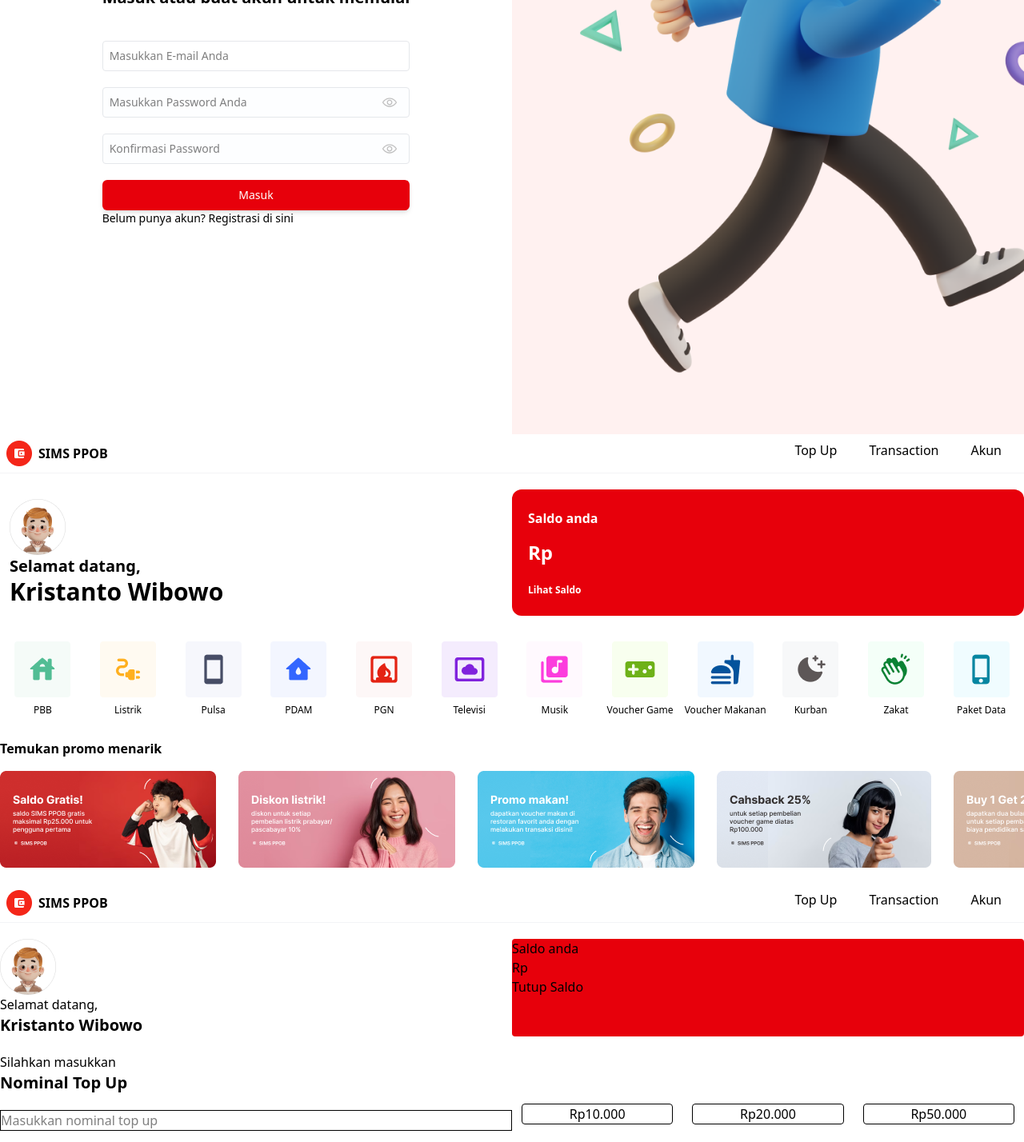
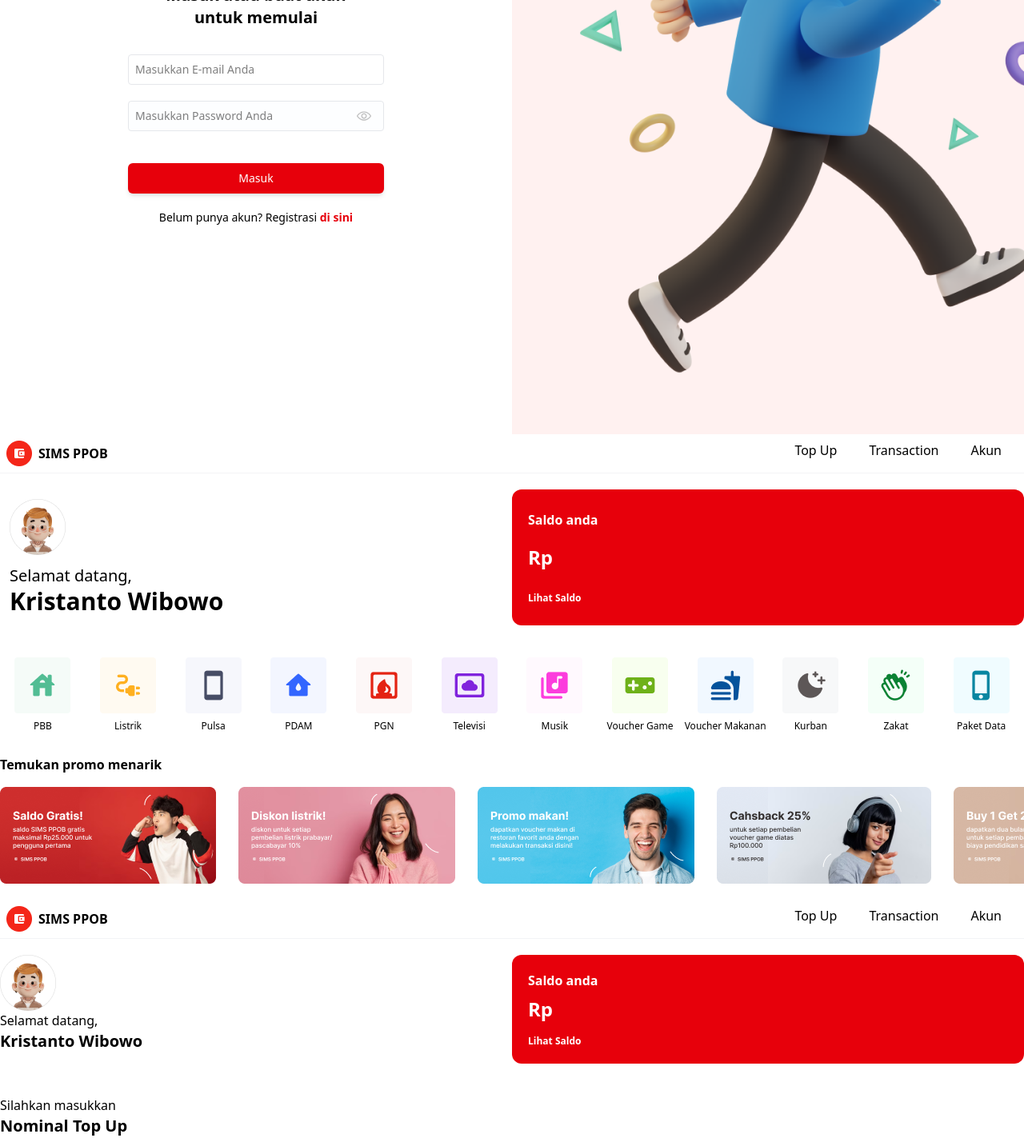
Before and after one commit to agungshndy/sims-ppob, a React (Vite) app: page / in a window 1280 px wide. Shown: the part 1200-2628 px from the top of the page at 80% size. Built offline with nearby package versions, Linux system fonts and the light colour scheme.

Commit message:
topup page update

```diff
--- a/src/components/Home.jsx
+++ b/src/components/Home.jsx
@@ -48,10 +48,10 @@ function Home() {
           </div>
     </div>
     <div className='jumbotron grid grid-cols-2 my-5'>
-        <div className='m-3 text-xl font-semibold'>
+        <div className='m-3 text-xl'>
           <img src={Profile} alt="profile picture" />
-          <p>Selamat datang,</p>
-          <p className='text-3xl'>Kristanto Wibowo</p>
+          <p className='mt-3'>Selamat datang,</p>
+          <p className='text-3xl font-semibold'>Kristanto Wibowo</p>
         </div>
         <div className='p-5 text-white font-semibold bg-red-600 rounded-xl grid items-center'>
           <h1 className='mb-2'>Saldo anda</h1>
@@ -59,7 +59,7 @@ function Home() {
           <p className='text-xs'>Lihat Saldo</p>
         </div>
     </div>
-    <div className='feature grid grid-cols-12 justify-items-center mt-8'>
+    <div className='feature grid grid-cols-12 justify-items-center mt-10'>
         <div className='items-center text-center text-xs'>
           <img className='mb-2' src={PBB} alt="pbb" />
           <p>PBB</p>
@@ -93,7 +93,7 @@ function Home() {
           <p>Voucher Game</p>
         </div>
         <div className='items-center text-center text-xs'>
-          <img className=' mb-2 mx-auto' src={Voucher} alt="voucher makanan" />
+          <img className='mb-2 mx-auto' src={Voucher} alt="voucher makanan" />
           <p>Voucher Makanan</p>
         </div>
         <div className='items-center text-center text-xs'>
--- a/src/components/Login.jsx
+++ b/src/components/Login.jsx
@@ -18,15 +18,18 @@ function Login() {
  return (
  <div id='login' className='container mx-auto'>
     <div className='grid grid-cols-2 items-center'>
-      <div className="registerForm mx-auto">
+      <div className="registerForm mx-auto w-[20rem] max-sm:w-auto">
          <div className='logo flex space-x-2 justify-center items-center'>
           <img src={Logo} alt="logo"/>
           <p className='text-xl font-semibold'>SIMS PPOB</p>
          </div>
-          <h1 className='text-xl font-semibold my-5'>Masuk atau buat akun untuk memulai</h1>
+          <div className='text-xl font-semibold text-center mt-4 mb-3'>
+            <h1>Masuk atau buat akun</h1>
+            <h1>untuk memulai</h1>
+          </div>
           <div className='flex flex-col'>
-            <input className='p-2 border rounded-sm border-gray-200 my-5 outline-blue-600 text-sm' type="email" name="email" id="email" placeholder="Masukkan E-mail Anda" required/>
-            <div className="relative flex items-center mb-5">
+            <input className='w-auto p-2 border rounded-sm border-gray-200 my-5 outline-blue-600 text-sm' type="email" name="email" id="email" placeholder="Masukkan E-mail Anda" required/>
+            <div className="relative flex items-center mb-10">
                 <input type="password" placeholder="Masukkan Password Anda"
                     className="p-2 bg-[#fdfeff] focus:bg-transparent w-full text-sm border border-gray-200 outline-blue-600 rounded transition-all" />
 
@@ -37,23 +40,12 @@ function Login() {
                       data-original="#000000"></path>
                 </svg>
               </div>
-              <div className="relative flex items-center mb-5">
-                <input type="password" placeholder="Konfirmasi Password"
-                    className="p-2 bg-[#fdfeff] focus:bg-transparent w-full text-sm border border-gray-200 outline-blue-600 rounded transition-all" />
-
-                <svg xmlns="http://www.w3.org/2000/svg" fill="#bbb" stroke="#bbb"
-                    className="w-[18px] h-[18px] absolute right-4 cursor-pointer" viewBox="0 0 128 128">
-                <path
-                      d="M64 104C22.127 104 1.367 67.496.504 65.943a4 4 0 0 1 0-3.887C1.367 60.504 22.127 24 64 24s62.633 36.504 63.496 38.057a4 4 0 0 1 0 3.887C126.633 67.496 105.873 104 64 104zM8.707 63.994C13.465 71.205 32.146 96 64 96c31.955 0 50.553-24.775 55.293-31.994C114.535 56.795 95.854 32 64 32 32.045 32 13.447 56.775 8.707 63.994zM64 88c-13.234 0-24-10.766-24-24s10.766-24 24-24 24 10.766 24 24-10.766 24-24 24zm0-40c-8.822 0-16 7.178-16 16s7.178 16 16 16 16-7.178 16-16-7.178-16-16-16z"
-                      data-original="#000000"></path>
-                </svg>
-              </div>
-              <button className="hover:cursor-pointer rounded-md bg-red-600 py-2 px-4 border border-transparent text-center text-sm text-white transition-all shadow-md hover:shadow-lg focus:bg-red-700 focus:shadow-none active:bg-red-700 hover:bg-red-700 active:shadow-none disabled:pointer-events-none disabled:opacity-50 disabled:shadow-none" type="button">
+              <button className="hover:cursor-pointer rounded-md bg-red-600 mb-2 py-2 px-4 border border-transparent text-center text-sm text-white transition-all shadow-md hover:shadow-lg focus:bg-red-700 focus:shadow-none active:bg-red-700 hover:bg-red-700 active:shadow-none disabled:pointer-events-none disabled:opacity-50 disabled:shadow-none" type="button">
                 Masuk
               </button>
             </div>
 
-          <p className="text-sm">Belum punya akun? Registrasi <a href="#register">di sini</a></p>
+          <p className="mt-3 text-sm text-center">Belum punya akun? Registrasi <a className='font-semibold text-red-600' href="#register">di sini</a></p>
       </div>
       <div className='logo'>
           <img src={IlustrasiLogin} alt="Ilustrasi Login" />
--- a/src/components/TopUp.jsx
+++ b/src/components/TopUp.jsx
@@ -36,30 +36,30 @@ function TopUp() {
           <p>Selamat datang,</p>
           <h2 className='text-xl font-semibold'>Kristanto Wibowo</h2>
         </div>
-        <div className='bg-red-600 rounded'>
-          <h1>Saldo anda</h1>
-          <p>Rp</p>
-          <p>Tutup Saldo</p>
+        <div className='p-5 text-white font-semibold bg-red-600 rounded-xl grid items-center'>
+          <h1 className='mb-2'>Saldo anda</h1>
+          <p className='text-2xl mb-4'>Rp</p>
+          <p className='text-xs'>Lihat Saldo</p>
         </div>
     </div>
-    <div className='topup-feature my-5'>
+    <div className='topup-feature my-10'>
         <p>Silahkan masukkan</p>
-        <h1 className='text-xl font-semibold'>Nominal Top Up</h1>
-    <div className='grid grid-cols-2'>
-      <div className='grid grid-cols-1'>
-        <input className='border-1 my-5' type="text" name="nominal" id="nominal" placeholder='Masukkan nominal top up'/>
-        <button className="hover:cursor-pointer rounded-md bg-gray-300 py-2 px-4 border border-transparent text-center text-sm text-white transition-all shadow-md hover:shadow-lg focus:bg-red-700 focus:shadow-none active:bg-red-700 hover:bg-red-700 active:shadow-none disabled:pointer-events-none disabled:opacity-50 disabled:shadow-none" type="button">
+        <h1 className='text-xl font-semibold mb-5'>Nominal Top Up</h1>
+    <div className='grid grid-cols-3'>
+      <div className='grid grid-cols-1 col-span-2'>
+        <input className='border border-gray-200 p-2 mt-3 rounded-sm' type="text" name="nominal" id="nominal" placeholder='Masukkan nominal top up'/>
+        <button className="hover:cursor-pointer my-5 rounded-md bg-gray-300 py-2 px-4 border border-transparent font-semibold text-center text-sm text-white transition-all shadow-md hover:shadow-lg focus:bg-red-700 focus:shadow-none active:bg-red-700 hover:bg-red-700 active:shadow-none disabled:pointer-events-none disabled:opacity-50 disabled:shadow-none" type="button">
             Top Up
         </button>
       </div>
-      <div>
+      <div className='flex items-center justify-items-center'>
         <div className='grid grid-cols-3'>
-          <button className='border-1 m-3 rounded hover:cursor-pointer'>Rp10.000</button>
-          <button className='border-1 m-3 rounded hover:cursor-pointer'>Rp20.000</button>
-          <button className='border-1 m-3 rounded hover:cursor-pointer'>Rp50.000</button>
-          <button className='border-1 m-3 rounded hover:cursor-pointer'>Rp100.000</button>
-          <button className='border-1 m-3 rounded hover:cursor-pointer'>Rp250.000</button>
-          <button className='border-1 m-3 rounded hover:cursor-pointer'>Rp500.000</button>
+          <button className='p-2 border border-gray-200 ml-3 mt-1 mb-3 rounded hover:cursor-pointer'>Rp10.000</button>
+          <button className='p-2 border border-gray-200 mx-2 mt-1 mb-3 rounded hover:cursor-pointer'>Rp20.000</button>
+          <button className='p-2 border border-gray-200 mr-3 mt-1 mb-3 rounded hover:cursor-pointer'>Rp50.000</button>
+          <button className='p-2 border border-gray-200 ml-3 my-2 rounded hover:cursor-pointer'>Rp100.000</button>
+          <button className='p-2 border border-gray-200 m-2 rounded hover:cursor-pointer'>Rp250.000</button>
+          <button className='p-2 border border-gray-200 mr-3 my-2 rounded hover:cursor-pointer'>Rp500.000</button>
         </div>
       </div>
     </div>
```
